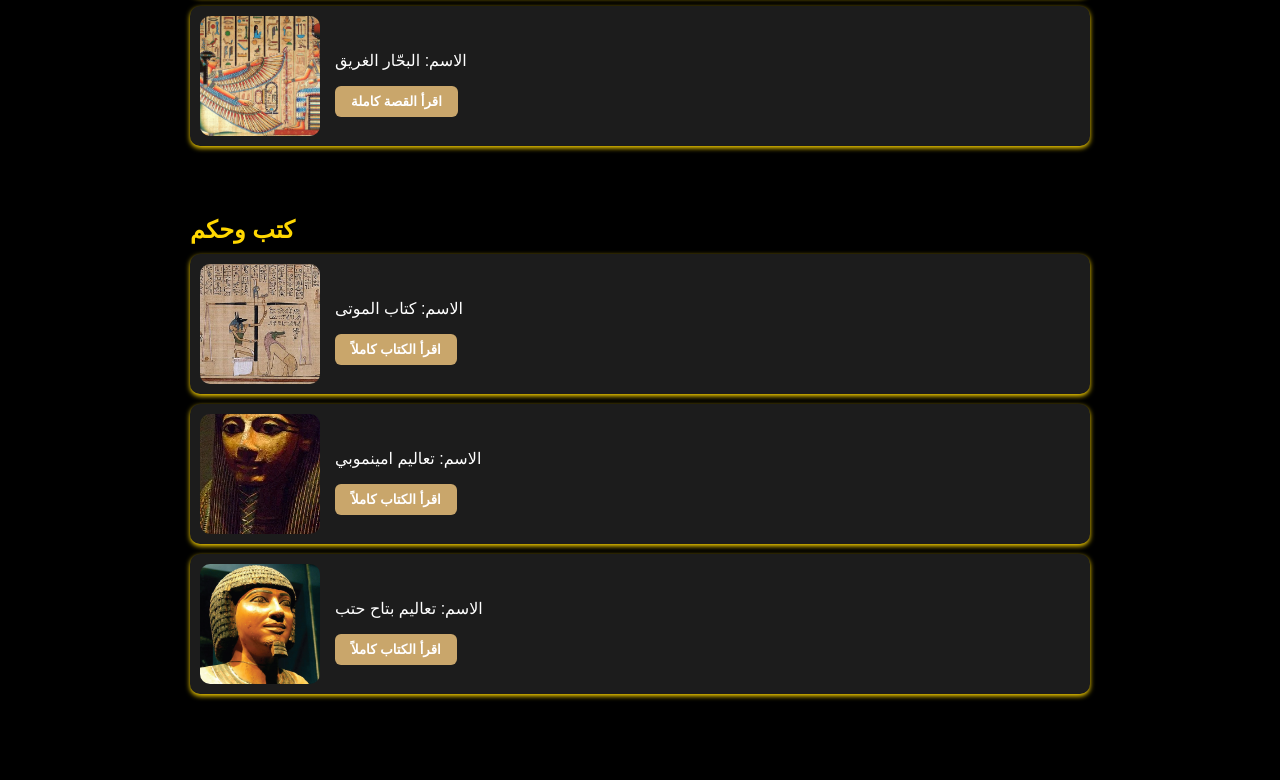
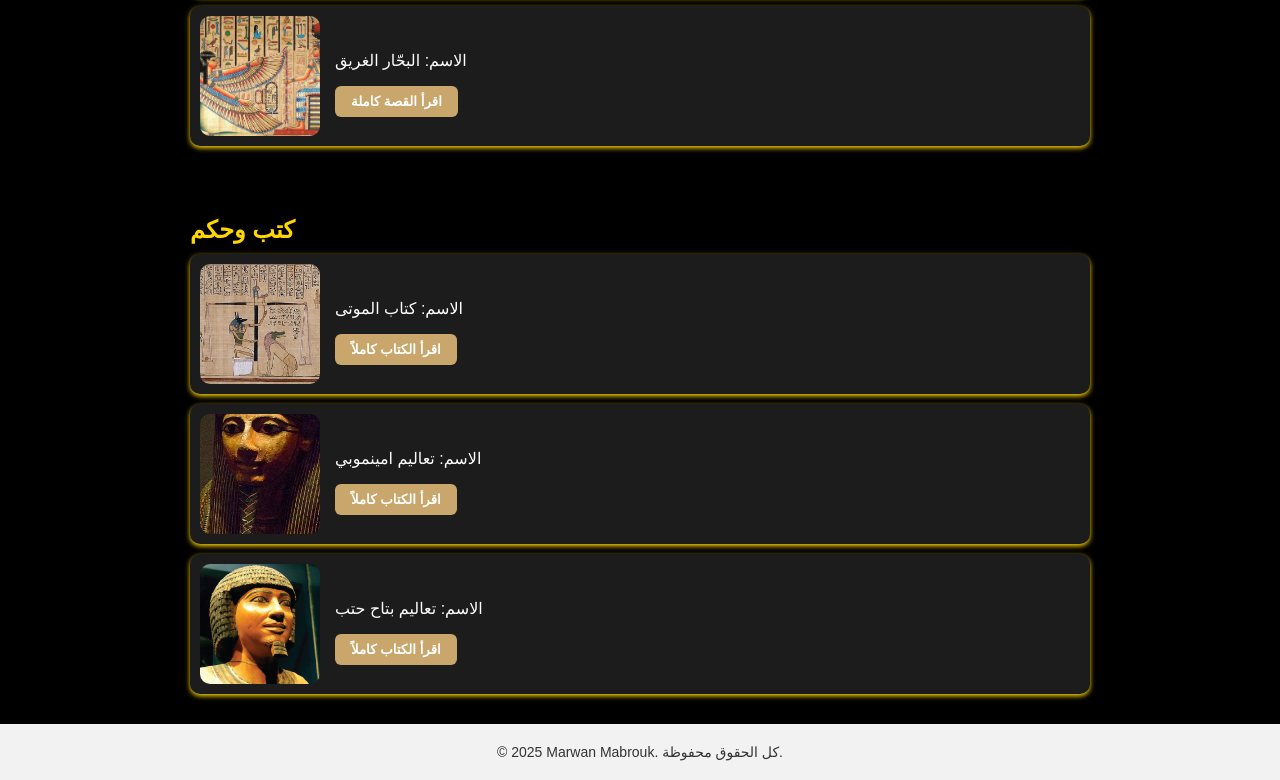
Before and after one commit to marwanmabrouk174-cell/egypt-ancient-project, a plain HTML site: page index.html in a window 1280 px wide. Shown: the part 1088-1868 px from the top of the page. Before the commit the page ends 1812 px from the top, so only its background shows below. Drawn offline with Linux system fonts and the light colour scheme.

Commit message:
Add footer with copyright information

```diff
--- a/index.html
+++ b/index.html
@@ -40,5 +40,8 @@
 </section>
 
 <script src="main.js"></script>
+  <footer style="text-align:center; padding:20px; background:#f2f2f2; color:#333; font-size:14px;">
+  © 2025 Marwan Mabrouk. كل الحقوق محفوظة.
+  </footer>
 </body>
 </html>
```
